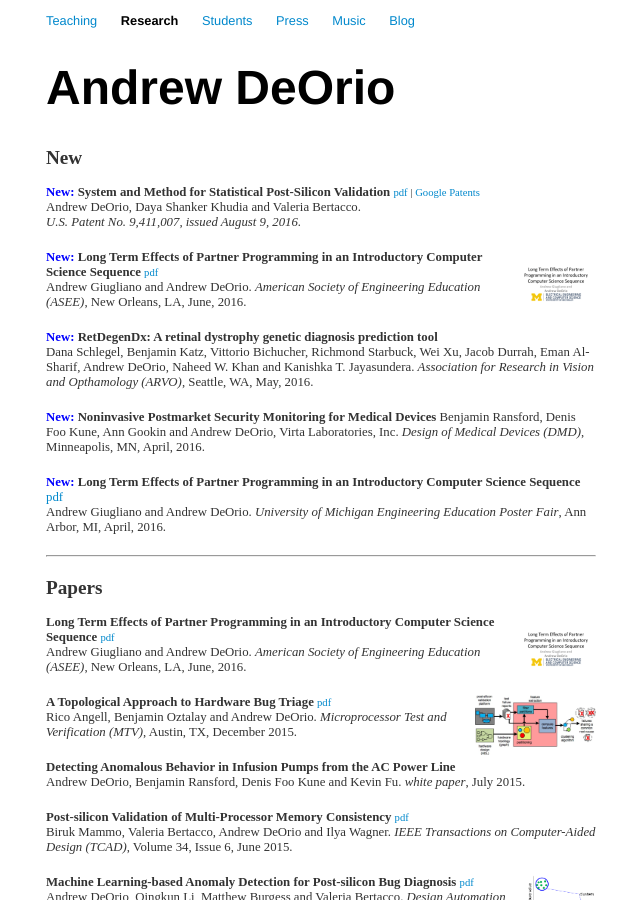
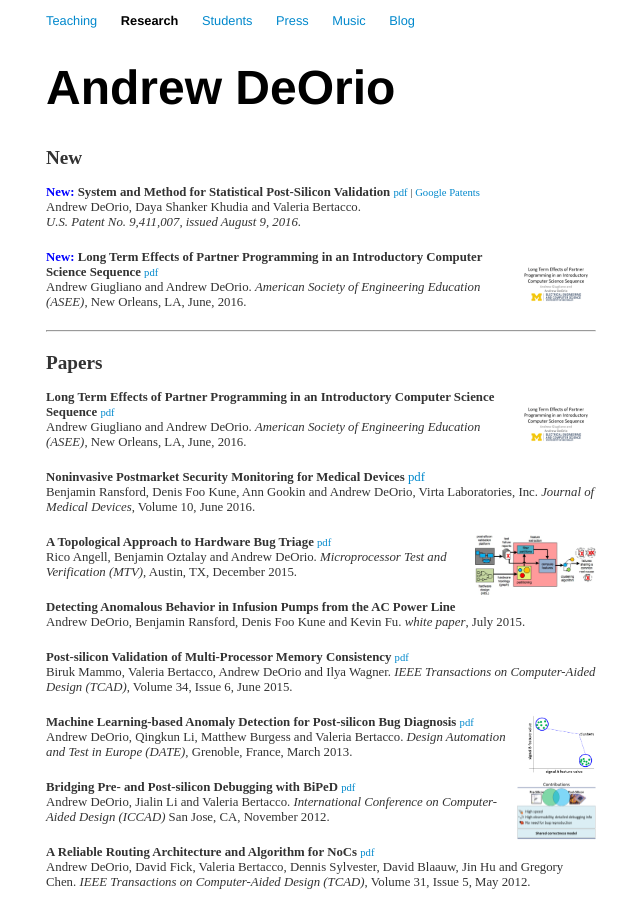
Before and after one commit to awdeorio/andrewdeorio.com, a Jekyll site: the page built from research/index.html, in a window 1280 px wide and 900 px high. Shown: the whole window, without its empty margins (319-959 px from the left). Built offline with Jekyll 4.4.1, drawn with Linux system fonts in a browser that asks for light colours; nearby versions of some CDN libraries; some of the changed text lies outside the part shown.

Commit message:
updated research/

```diff
--- a/research/index.html
+++ b/research/index.html
@@ -26,30 +26,6 @@ Andrew Giugliano and Andrew DeOrio.
 </div>
 
 <div class="publication">
-<b><font color="blue">New: </font></b>
-<b>RetDegenDx: A retinal dystrophy genetic diagnosis prediction tool</b>
-<!-- <a href="assets/FIXME.pdf" target="_blank">pdf</a> --><br>
-Dana Schlegel, Benjamin Katz, Vittorio Bichucher, Richmond Starbuck, Wei Xu, Jacob Durrah, Eman Al-Sharif, Andrew DeOrio, Naheed W. Khan and Kanishka T. Jayasundera.
-<i>Association for Research in Vision and Opthamology (ARVO)</i>, Seattle, WA, May, 2016.<br>
-</div>
-
-<div class="publication">
-<b><font color="blue">New: </font></b>
-<b>Noninvasive Postmarket Security Monitoring for Medical Devices</b>
-<!-- <a href="assets/DMD16.pdf" target="_blank">pdf</a><br> -->
-Benjamin Ransford, Denis Foo Kune, Ann Gookin and Andrew DeOrio, Virta Laboratories, Inc.
-<i>Design of Medical Devices (DMD)</i>, Minneapolis, MN, April, 2016.<br>
-</div>
-
-<div class="publication">
-<b><font color="blue">New: </font></b>
-<b>Long Term Effects of Partner Programming in an Introductory Computer Science Sequence</b>
-<a href="assets/ENGR16.pdf" target="_blank">pdf</a><br>
-Andrew Giugliano and Andrew DeOrio.
-<i>University of Michigan Engineering Education Poster Fair</i>, Ann Arbor, MI, April, 2016.<br>
-</div>
-
-<div class="publication">
 <hr>
 </div>
 
@@ -65,7 +41,12 @@ Andrew Giugliano and Andrew DeOrio.
 <i>American Society of Engineering Education (ASEE)</i>, New Orleans, LA, June, 2016.
 </div>
 
-
+<div class="publication">
+<b>Noninvasive Postmarket Security Monitoring for Medical Devices</b>
+<a href="assets/JMD16.pdf" target="_blank">pdf</a><br>
+Benjamin Ransford, Denis Foo Kune, Ann Gookin and Andrew DeOrio, Virta Laboratories, Inc.
+<i>Journal of Medical Devices</i>, Volume 10, June 2016.<br>
+</div>
 
 <div class="publication">
 <a href="assets/MTV15-slides.pdf" target="_blank" >
@@ -273,13 +254,6 @@ Dana Schlegel, Benjamin Katz, Vittorio Bichucher, Richmond Starbuck, Wei Xu, Jac
 <!-- <a href="assets/DMD16.pdf" target="_blank">pdf</a><br> -->
 Benjamin Ransford, Denis Foo Kune, Ann Gookin and Andrew DeOrio, Virta Laboratories, Inc.
 <i>Design of Medical Devices (DMD)</i>, Minneapolis, MN, April, 2016.<br>
-</div>
-
-<div class="publication">
-<b>Long Term Effects of Partner Programming in an Introductory Computer Science Sequence</b>
-<a href="assets/ENGR16.pdf" target="_blank">pdf</a><br>
-Andrew Giugliano and Andrew DeOrio.
-<i>University of Michigan Engineering Education Poster Fair</i>, Ann Arbor, MI, April, 2016.<br>
 </div>
 
 <div class="publication">
```
Also changed, not shown: other parts of research/index.html (+1 -1 lines), 1 other file.
